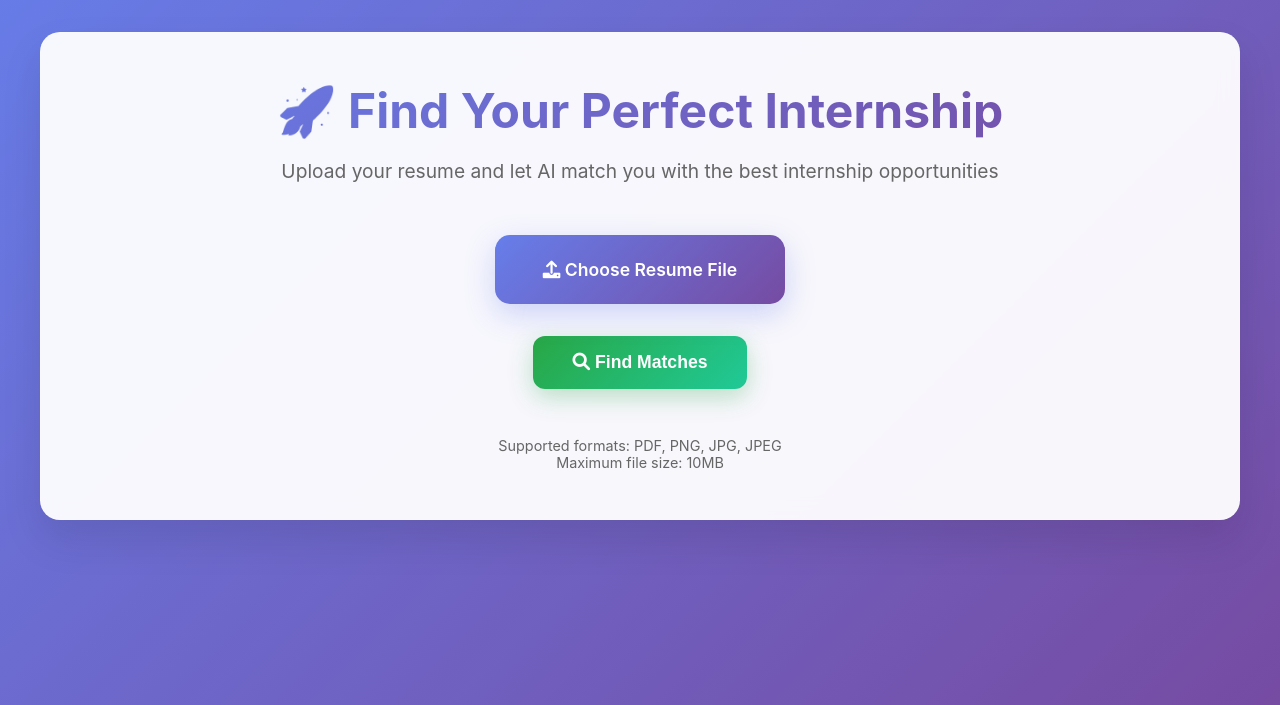
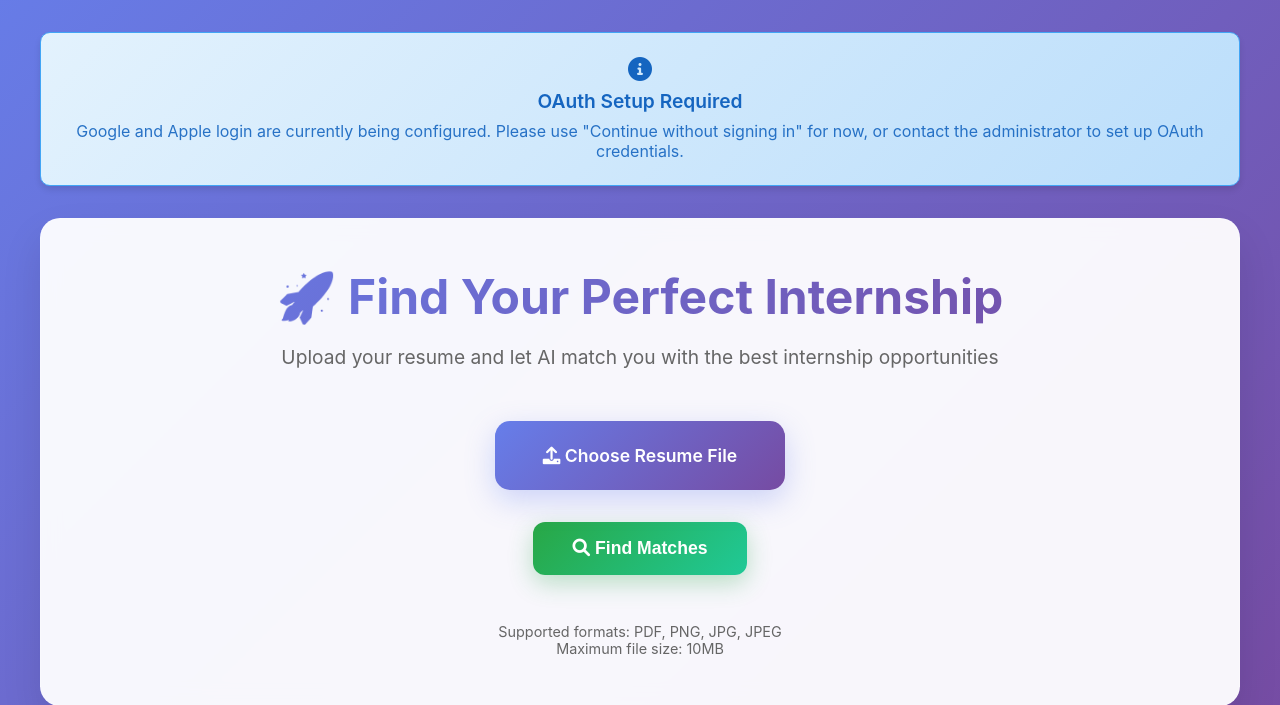
Before and after one commit to shirinalapati/Internship-App, a FastAPI app: page /dashboard?message=oauth_setup_required in a window 1280 px wide. Shown: the part 90-795 px from the top of the page. Run offline with FastAPI, Linux system fonts and the light colour scheme; the visitor is signed in with stand-in values (Sample User, id 1).

Commit message:
Fix OAuth authentication errors - temporarily redirect to dashboard with helpful message

```diff
--- a/app.py
+++ b/app.py
@@ -101,47 +101,22 @@ async def dashboard(request: Request):
 
 @app.get("/auth/{provider}")
 async def oauth_login(request: Request, provider: str):
-    """Initiate OAuth login"""
+    """Initiate OAuth login - temporarily disabled, redirect to dashboard"""
     if provider not in ["google", "apple"]:
         raise HTTPException(status_code=400, detail="Invalid provider")
 
-    client = getattr(oauth, provider)
-    redirect_uri = request.url_for('oauth_callback', provider=provider)
-    return await client.authorize_redirect(request, redirect_uri)
+    # Temporarily redirect to dashboard until OAuth is properly configured
+    # TODO: Set up proper OAuth credentials in environment variables
+    return RedirectResponse(url="/dashboard?message=oauth_setup_required", status_code=302)
 
 @app.get("/auth/{provider}/callback")
 async def oauth_callback(request: Request, provider: str):
-    """Handle OAuth callback"""
+    """Handle OAuth callback - temporarily disabled"""
     if provider not in ["google", "apple"]:
         raise HTTPException(status_code=400, detail="Invalid provider")
 
-    try:
-        client = getattr(oauth, provider)
-        token = await client.authorize_access_token(request)
-
-        # Get user info based on provider
-        if provider == "google":
-            user_info = await get_user_info_google(token)
-        elif provider == "apple":
-            user_info = await get_user_info_apple(token)
-        else:
-            raise HTTPException(status_code=400, detail="Invalid provider")
-
-        if not user_info:
-            return RedirectResponse(url="/login?error=auth_failed", status_code=302)
-
-        # Create session
-        session_id = session_manager.create_session(user_info)
-
-        # Store session in browser
-        response = RedirectResponse(url="/dashboard", status_code=302)
-        request.session['session_id'] = session_id
-
-        return response
-
-    except Exception as e:
-        print(f"OAuth error: {e}")
-        return RedirectResponse(url="/login?error=auth_failed", status_code=302)
+    # Temporarily redirect to dashboard
+    return RedirectResponse(url="/dashboard?message=oauth_setup_required", status_code=302)
 
 @app.get("/logout")
 async def logout(request: Request):
--- a/templates/index.html
+++ b/templates/index.html
@@ -208,6 +208,34 @@
         }
 
         .error-message p {
+            font-size: 1rem;
+            opacity: 0.9;
+        }
+
+        .info-message {
+            background: linear-gradient(135deg, #e3f2fd, #bbdefb);
+            border: 1px solid #42a5f5;
+            border-radius: 10px;
+            padding: 1.5rem;
+            margin: 2rem 0;
+            color: #1565c0;
+            text-align: center;
+            box-shadow: 0 4px 6px rgba(0,0,0,0.1);
+        }
+
+        .info-message i {
+            font-size: 1.5rem;
+            margin-bottom: 0.5rem;
+            display: block;
+        }
+
+        .info-message h3 {
+            font-size: 1.2rem;
+            font-weight: 600;
+            margin-bottom: 0.5rem;
+        }
+
+        .info-message p {
             font-size: 1rem;
             opacity: 0.9;
         }
@@ -423,6 +451,14 @@
             </div>
         </div>
 
+        {% if request.query_params.get('message') == 'oauth_setup_required' %}
+            <div class="info-message">
+                <i class="fas fa-info-circle"></i>
+                <h3>OAuth Setup Required</h3>
+                <p>Google and Apple login are currently being configured. Please use "Continue without signing in" for now, or contact the administrator to set up OAuth credentials.</p>
+            </div>
+        {% endif %}
+
         <div class="upload-section">
             <h1>🚀 Find Your Perfect Internship</h1>
             <p class="subtitle">Upload your resume and let AI match you with the best internship opportunities</p>
```
